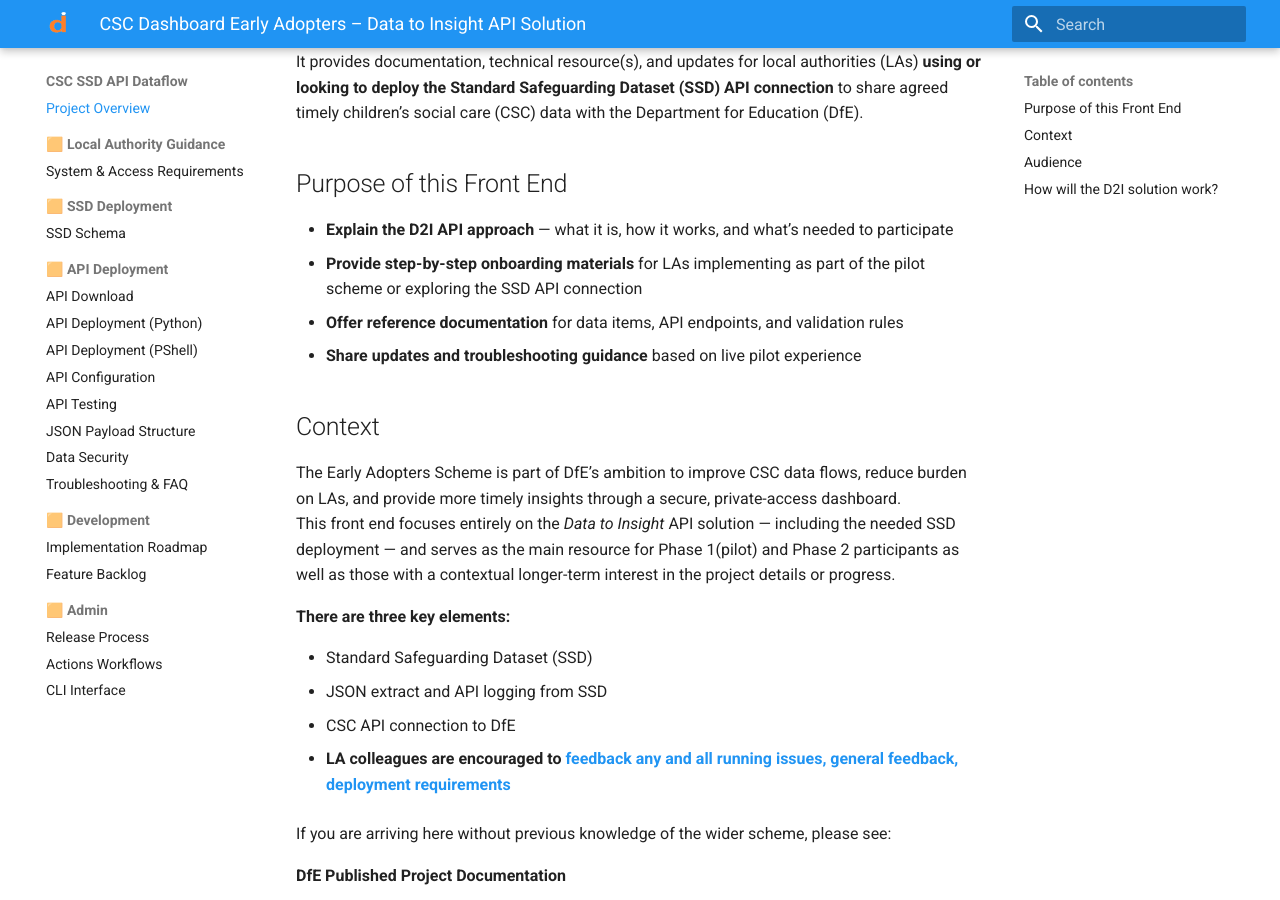
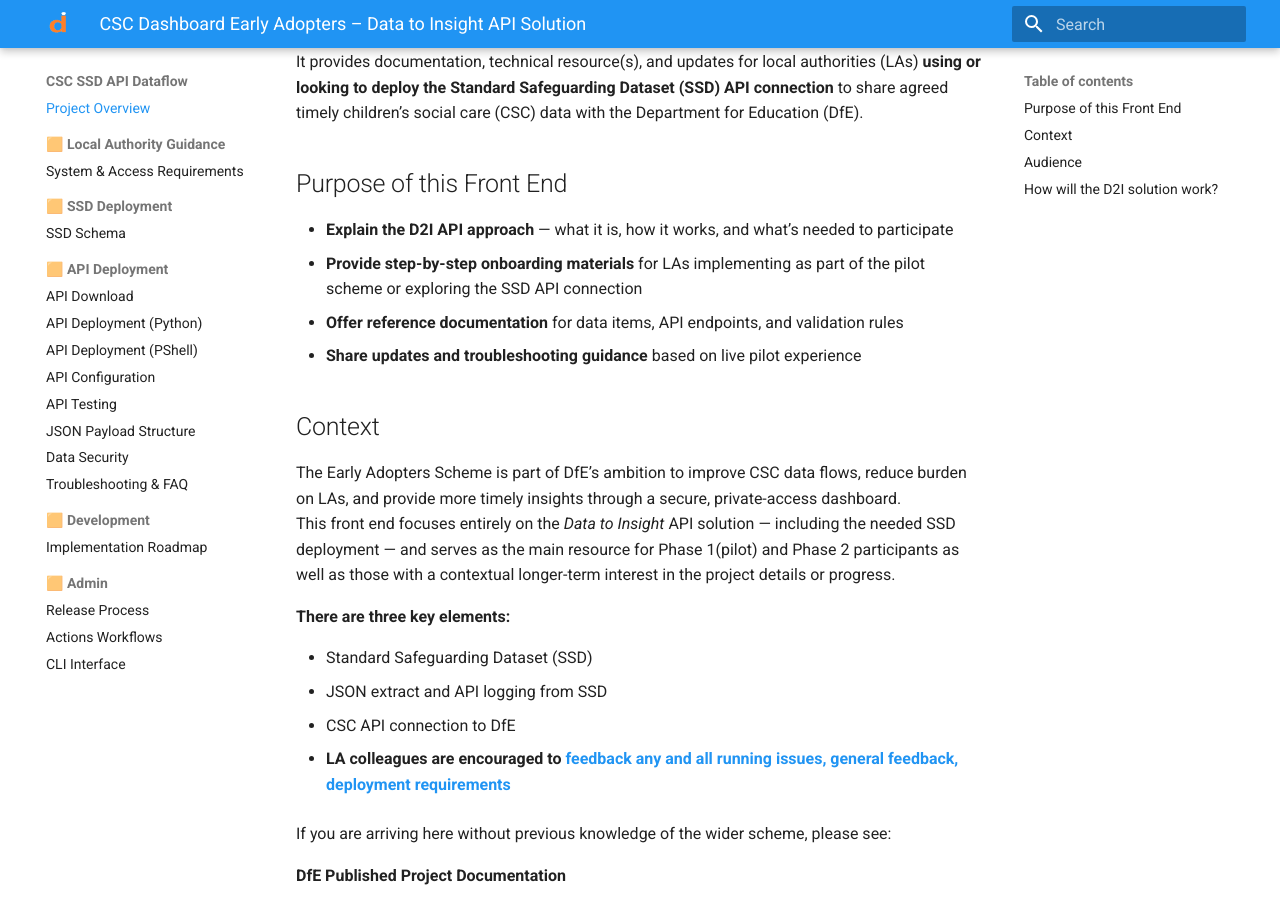
Before and after one commit to data-to-insight/dfe-csc-api-data-flows, an MkDocs documentation site: the page built from docs/index.md, in a window 1280 px wide and 900 px high, scrolled down 338 px. Built offline with MkDocs 1.6.1 and Material for MkDocs 9.7.7, drawn with Linux system fonts in a browser that asks for light colours.

Commit message:
rem backlog board access

```diff
--- a/mkdocs.yml
+++ b/mkdocs.yml
@@ -44,7 +44,7 @@ nav:
 
   - 🟧 Development:
       - Implementation Roadmap: implementation_roadmap.md
-      - Feature Backlog: feature_backlog.md
+      # - Feature Backlog: feature_backlog.md
 
   - 🟧 Admin:
       - Release Process: admin-release_process.md
```
